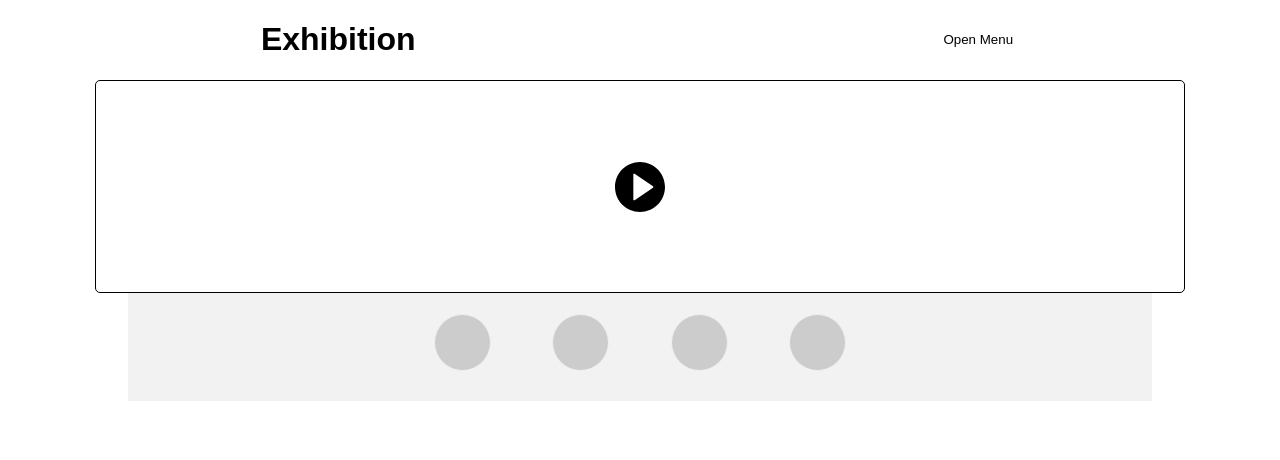
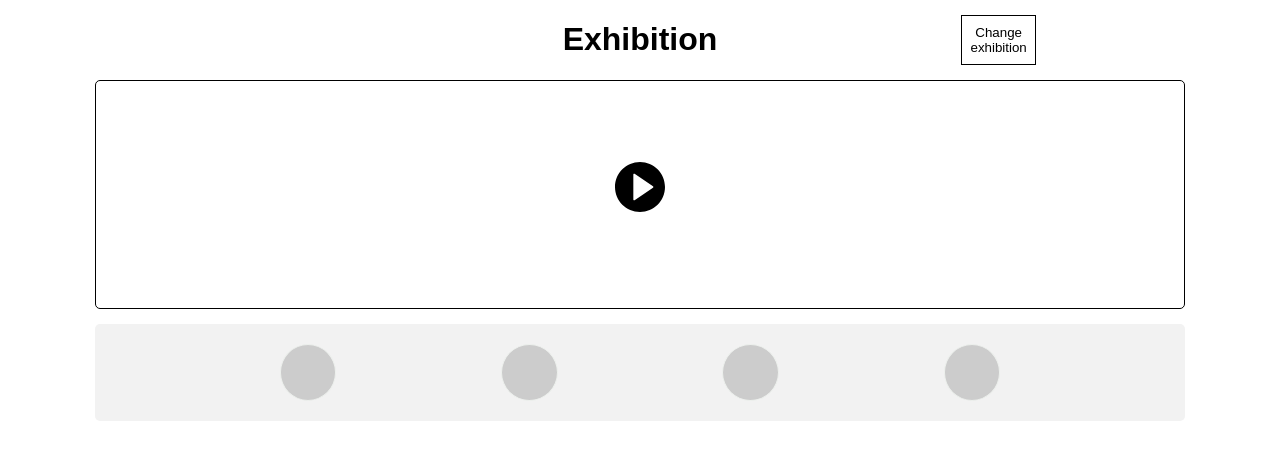
Before and after one commit to IT2810/it2810-webutvikling-h18-prosjekt-2-gruppe--33, a React (Create React App) app: page / in a window 1280 px wide. Shown: the top 460 px of the page. Built offline with nearby package versions, Linux system fonts and the light colour scheme; no server answers.

Commit message:
Header styling

```diff
--- a/src/components/Header.js
+++ b/src/components/Header.js
@@ -5,8 +5,11 @@ import '../styles/components/Header.css';
 
 const Header = (props) => (
     <div className="App-header">
+      <div id="invisibleContent">&nbsp;&nbsp;&nbsp;&nbsp;</div>
+      <div>
         <h1 className="header-title">Exhibition</h1>
-        <button className="header-button" onClick={props.handleMenu}>Open Menu</button>
+      </div>
+      <button className="header-button" onClick={props.handleMenu}>Change exhibition</button>
     </div>
 )
 
--- a/src/styles/components/Header.css
+++ b/src/styles/components/Header.css
@@ -1,6 +1,7 @@
 .App-header{
     display: flex;
-    justify-content: space-around;
+    justify-content: space-evenly;
+    align-items: center;
 }
 
 .header-title{
@@ -9,6 +10,19 @@
 
 
 .header-button{
+  width: 75px;
+  border: 1px solid black;
+  height: 50px;
+  padding: 5px;
+  background-color: #fff;
+}
+
+.header-button:hover{
+  background-color: #ccc;
+
+}
 
 
+#invisibleContent{
+  width: 75px;
 }
--- a/src/styles/components/Menu.css
+++ b/src/styles/components/Menu.css
@@ -11,7 +11,6 @@
 }
 
 .Menu-main{
-
     position:fixed;
     background: white;
     width: 80%;
@@ -19,8 +18,6 @@
     top:50%;
     left:50%;
     transform: translate(-50%,-50%);
-
-
 }
 
 .GenerateButton {
--- a/src/styles/components/NavBar.css
+++ b/src/styles/components/NavBar.css
@@ -4,14 +4,16 @@
     background: #ccc;
     width: 5  0px;
     border-radius: 50%;
-    margin: 2% 3% 30px 3%;
 }
 #navBarContainer{
   display: flex;
-  justify-content: center;
-  width: 80%;
-  margin: 0 auto;
+  justify-content: space-evenly;
+  align-items: center;
+  width: 82%;
+  margin: 15px auto;
   background: #f2f2f2;
+  border-radius: 5px;
+  padding: 20px;
 }
 .navBarButton:hover{
 background: #ffffff;
@@ -22,6 +24,5 @@ background: #ffffff;
   border: 1px solid #edf0ed;
   padding: 20px;
   border-radius: 50%;
-  margin: 2% 3% 30px 3%;
 }
 button:focus {outline:0;}
```
Also changed, not shown: src/styles/components/ExhibitionItem.css (line endings or trailing spaces). Lines whose indentation alone changed are shown as unchanged.
